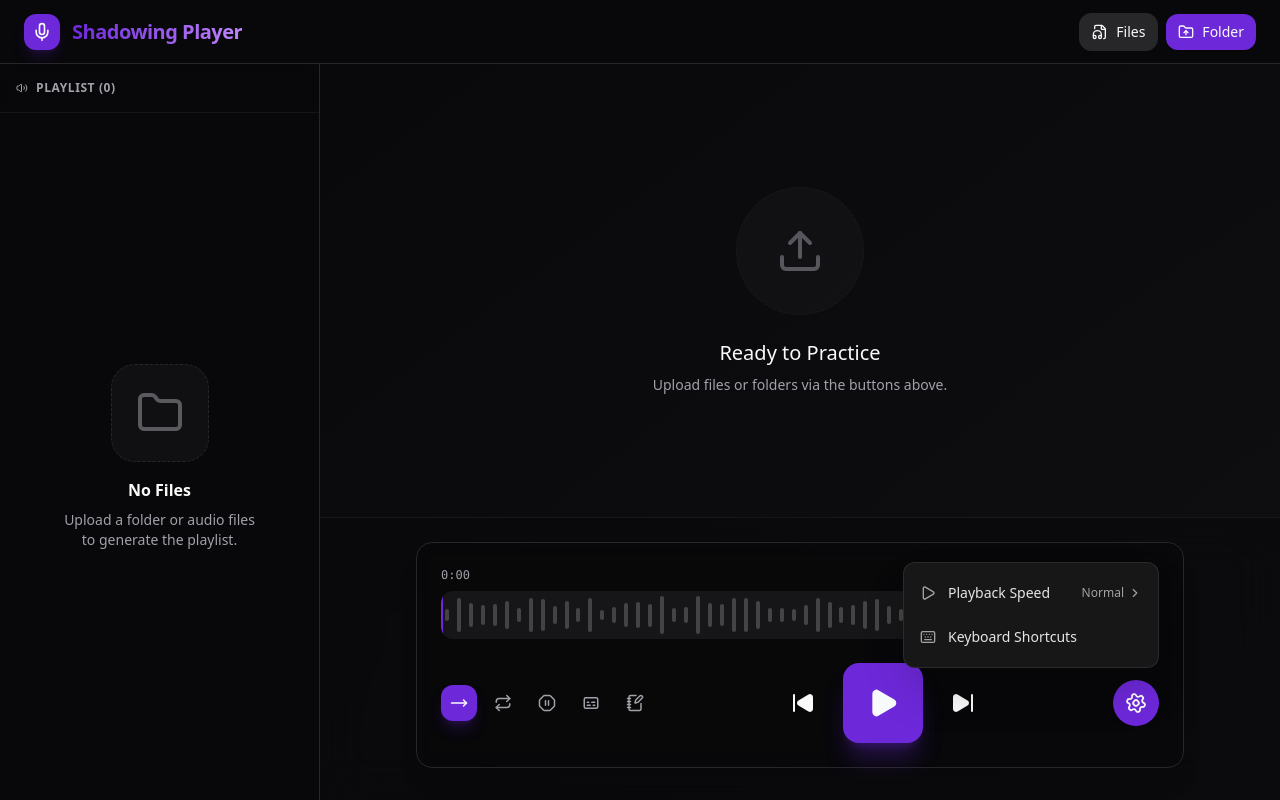
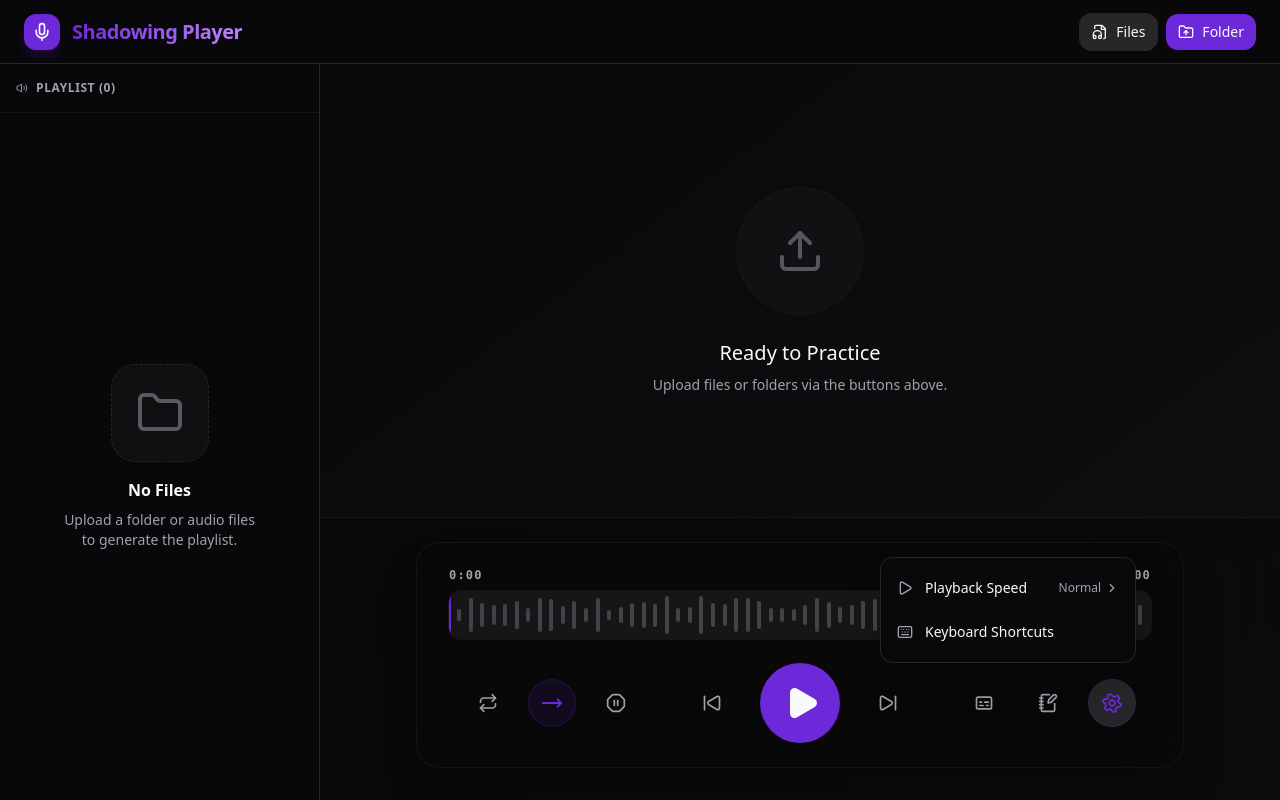
Before and after one commit to TanBuiDev/Shadowing_Player, a React (Vite) app: page / in a window 1280 px wide. Both pictures are taken after a click on the button 1136 px from the left and 703 px from the top of the page. Built offline with nearby package versions, Linux system fonts and the light colour scheme.

Commit message:
feat: add comprehensive audio player controls component with playback, seeking, looping, and settings.

```diff
--- a/src/features/player/Controls.jsx
+++ b/src/features/player/Controls.jsx
@@ -6,9 +6,7 @@ import {
     SkipBack,
     SkipForward,
     Repeat,
-  FastForward,
     PauseOctagon,
-  Volume2,
     MoveRight,
     NotebookPen,
     Captions,
@@ -20,6 +18,31 @@ import {
 } from 'lucide-react';
 import { usePlayer } from '@/context/PlayerContext';
 import { useFileSystem } from '@/context/FileSystemContext';
+
+// Helper Component for Standardized Secondary Buttons
+const ControlButton = ({
+    icon: Icon,
+    onClick,
+    active = false,
+    title,
+    className,
+    children,
+}) => (
+    <button
+        onClick={onClick}
+        title={title}
+        className={cn(
+            'group flex items-center justify-center w-12 h-12 rounded-full transition-all duration-200 border border-transparent',
+            active
+                ? 'bg-primary/10 text-primary border-primary/20 shadow-[0_0_15px_-3px_rgba(var(--primary),0.3)]'
+                : 'text-muted-foreground hover:bg-secondary hover:text-foreground',
+            className
+        )}
+    >
+        {Icon && <Icon size={20} className={cn('transition-transform duration-200', active && 'scale-110')} />}
+        {children}
+    </button>
+);
 
 export function Controls({ onOpenSettings }) {
     const {
@@ -86,32 +109,33 @@ export function Controls({ onOpenSettings }) {
     const toggleContinuous = () => setContinuousPlay(!continuousPlay);
 
     return (
-    <div className="flex flex-col gap-6 w-full max-w-3xl mx-auto p-6 bg-card/50 backdrop-blur-md border rounded-2xl shadow-xl">
+        <div className="flex flex-col gap-6 w-full max-w-3xl mx-auto p-6 bg-card/60 backdrop-blur-xl border border-border/40 rounded-3xl shadow-2xl">
             {/* Smooth Scrubbing Progress Bar */}
-      <div className="space-y-2">
-        <div className="flex justify-between text-xs font-medium text-muted-foreground font-mono">
+            <div className="space-y-2 px-2">
+                <div className="flex justify-between text-xs font-bold text-muted-foreground font-mono tracking-widest">
                     <span>{formatTime(sliderValue)}</span>
                     <span>{formatTime(duration)}</span>
                 </div>
 
                 <div className="relative h-12 w-full group select-none">
                     {/* Visual Track (Waveform) */}
-          <div className="absolute inset-0 bg-secondary/50 rounded-lg overflow-hidden pointer-events-none">
+                    <div className="absolute inset-0 bg-secondary/50 rounded-xl overflow-hidden pointer-events-none ring-1 ring-white/5">
                         {/* Mock Wavebars */}
-            <div className="absolute inset-0 flex items-center justify-between px-1 opacity-20">
+                        <div className="absolute inset-0 flex items-center justify-between px-2 opacity-20">
                             {Array.from({ length: 60 }).map((_, i) => (
                                 <div
                                     key={i}
-                  className="w-1 bg-foreground rounded-full transition-[height] duration-500"
+                                    className="w-1 bg-foreground rounded-full transition-[height] duration-500 will-change-[height]"
                                     style={{ height: `${20 + Math.random() * 60}%` }}
                                 />
                             ))}
                         </div>
                         {/* Progress Fill */}
                         <div
-              className="absolute top-0 left-0 h-full bg-primary/30 backdrop-blur-sm border-r-2 border-primary transition-none"
+                            className="absolute top-0 left-0 h-full bg-primary/30 backdrop-blur-sm border-r-2 border-primary transition-all duration-75 ease-out"
                             style={{
-                width: `${isFinite(duration) && duration > 0 ? (sliderValue / duration) * 100 : 0}%`,
+                                width: `${isFinite(duration) && duration > 0 ? (sliderValue / duration) * 100 : 0
+                                    }%`,
                             }}
                         />
                     </div>
@@ -128,128 +152,111 @@ export function Controls({ onOpenSettings }) {
                         onTouchStart={handleSeekStart}
                         onMouseUp={handleSeekEnd}
                         onTouchEnd={handleSeekEnd}
-            className="absolute inset-0 w-full h-full opacity-0 cursor-pointer z-10"
+                        className="absolute inset-0 w-full h-full opacity-0 cursor-pointer z-20"
                     />
                 </div>
             </div>
 
-      <div className="flex flex-col md:flex-row items-center justify-between gap-6">
-        {/* Playback Modes */}
-        <div className="flex items-center gap-2">
-          <button
+            {/* PRIMARY CONTROLS CONTAINER */}
+            <div className="flex flex-wrap items-center justify-center gap-4 md:gap-8 w-full">
+
+                {/* GROUP 1: PLAYBACK LOGIC (Left) */}
+                <div className="flex items-center gap-2 md:gap-4">
+                    <ControlButton
+                        icon={Repeat}
+                        title="Loop Current"
+                        active={loopCurrent}
+                        onClick={toggleMainLoop}
+                    />
+                    <ControlButton
+                        icon={MoveRight}
+                        title="Continuous Play"
+                        active={continuousPlay}
                         onClick={toggleContinuous}
-            className={cn(
-              'p-2 rounded-lg transition-all border border-transparent',
-              continuousPlay
-                ? 'bg-primary text-primary-foreground shadow-lg shadow-primary/25'
-                : 'text-muted-foreground hover:bg-secondary hover:text-foreground'
-            )}
-            title="Continuous Play"
-          >
-            <MoveRight size={18} />
-          </button>
-
-          <button
-            onClick={toggleMainLoop}
-            className={cn(
-              'p-2 rounded-lg transition-all border border-transparent',
-              loopCurrent
-                ? 'bg-primary text-primary-foreground shadow-lg shadow-primary/25'
-                : 'text-muted-foreground hover:bg-secondary hover:text-foreground'
-            )}
-            title="Loop Current"
-          >
-            <Repeat size={18} />
-          </button>
-
-          <button
+                    />
+                    <ControlButton
+                        icon={PauseOctagon}
+                        title="Auto-Pause"
+                        active={autoPause}
                         onClick={toggleAutoPauseMode}
-            className={cn(
-              'p-2 rounded-lg transition-all border border-transparent',
-              autoPause
-                ? 'bg-primary text-primary-foreground shadow-lg shadow-primary/25'
-                : 'text-muted-foreground hover:bg-secondary hover:text-foreground'
-            )}
-            title="Auto-Pause after file"
-          >
-            <PauseOctagon size={18} />
-          </button>
-
-          <button
-            onClick={() => togglePanel('subtitles')}
-            className={cn(
-              'p-2 rounded-lg transition-all border border-transparent relative',
-              activePanel === 'subtitles'
-                ? 'bg-primary text-primary-foreground shadow-lg shadow-primary/25'
-                : 'text-muted-foreground hover:bg-secondary hover:text-foreground'
-            )}
-            title="Subtitle Editor"
-          >
-            <Captions size={18} />
-          </button>
-
-          <button
-            onClick={() => togglePanel('notes')}
-            className={cn(
-              'p-2 rounded-lg transition-all border border-transparent relative',
-              activePanel === 'notes'
-                ? 'bg-primary text-primary-foreground shadow-lg shadow-primary/25'
-                : 'text-muted-foreground hover:bg-secondary hover:text-foreground'
-            )}
-            title="Study Notes"
-          >
-            <NotebookPen size={18} />
-          </button>
+                    />
                 </div>
 
-        {/* Main Controls */}
-        <div className="flex items-center gap-4">
-          <button
+                {/* GROUP 2: TRANSPORT (Center) */}
+                <div className="flex items-center gap-4 md:gap-6 px-4">
+                    <ControlButton
+                        icon={SkipBack}
+                        title="Previous"
                         onClick={prevTrack}
-            className="p-3 text-foreground hover:text-primary transition-colors hover:bg-secondary rounded-full"
-          >
-            <SkipBack size={24} fill="currentColor" />
-          </button>
+                        className="hover:text-primary hover:bg-primary/5"
+                    />
 
                     <button
                         onClick={togglePlayPause}
-            className="p-6 bg-primary text-primary-foreground rounded-2xl shadow-xl shadow-primary/30 hover:scale-105 active:scale-95 transition-all"
+                        className="group flex items-center justify-center w-20 h-20 bg-primary text-primary-foreground rounded-full shadow-[0_10px_40px_-10px_rgba(var(--primary),0.5)] hover:bg-primary/90 hover:scale-105 active:scale-95 transition-all duration-300"
                     >
                         {isPlaying ? (
-              <Pause size={32} fill="currentColor" />
+                            <Pause size={36} fill="currentColor" onClick={togglePlayPause} />
                         ) : (
-              <Play size={32} fill="currentColor" />
+                            <Play size={36} fill="currentColor" className="ml-1" />
                         )}
                     </button>
 
-          <button
+                    <ControlButton
+                        icon={SkipForward}
+                        title="Next"
                         onClick={nextTrack}
-            className="p-3 text-foreground hover:text-primary transition-colors hover:bg-secondary rounded-full"
-          >
-            <SkipForward size={24} fill="currentColor" />
-          </button>
+                        className="hover:text-primary hover:bg-primary/5"
+                    />
                 </div>
 
-        {/* Speed Control / Settings Menu */}
+                {/* GROUP 3: FEATURES & SETTINGS (Right) */}
+                <div className="flex items-center gap-2 md:gap-4">
+                    <ControlButton
+                        icon={Captions}
+                        title="Subtitles"
+                        active={activePanel === 'subtitles'}
+                        onClick={() => togglePanel('subtitles')}
+                    />
+                    <ControlButton
+                        icon={NotebookPen}
+                        title="Notes"
+                        active={activePanel === 'notes'}
+                        onClick={() => togglePanel('notes')}
+                    />
+
+                    {/* Settings Dropdown Wrapper */}
                     <div className="relative">
-          {/* Popover Menu */}
+                        <ControlButton
+                            icon={Settings}
+                            title="Settings"
+                            active={isSettingsOpen}
+                            onClick={() => {
+                                setIsSettingsOpen(!isSettingsOpen);
+                                setSettingsView('main');
+                            }}
+                            className={isSettingsOpen ? "rotate-45 bg-secondary" : "hover:rotate-90"}
+                        />
+
+                        {/* Settings Popover */}
                         {isSettingsOpen && (
                             <>
-              {/* Backdrop to close menu on outside click */}
-              <div className="fixed inset-0 z-40" onClick={() => setIsSettingsOpen(false)} />
-
-              <div className="absolute bottom-full right-0 mb-3 w-64 bg-neutral-900 border border-neutral-700/50 rounded-xl shadow-2xl z-50 overflow-hidden animate-in fade-in slide-in-from-bottom-2 duration-200">
+                                <div
+                                    className="fixed inset-0 z-40"
+                                    onClick={() => setIsSettingsOpen(false)}
+                                />
+                                <div className="absolute bottom-full right-1/2 translate-x-1/2 md:right-0 md:translate-x-0 mb-4 w-64 bg-card border border-border rounded-xl shadow-2xl z-50 overflow-hidden animate-in fade-in zoom-in-95 duration-200">
                                     {settingsView === 'main' && (
                                         <div className="py-2">
                                             <button
                                                 onClick={() => setSettingsView('speed')}
-                      className="w-full flex items-center justify-between px-4 py-3 text-sm text-neutral-200 hover:bg-white/5 transition-colors"
+                                                className="w-full flex items-center justify-between px-4 py-3 text-sm hover:bg-secondary/50 transition-colors"
                                             >
                                                 <div className="flex items-center gap-3">
-                        <Play size={16} className="text-neutral-400" />
+                                                    <Play size={16} className="text-muted-foreground" />
                                                     <span>Playback Speed</span>
                                                 </div>
-                      <div className="flex items-center gap-1 text-neutral-400">
+                                                <div className="flex items-center gap-1 text-muted-foreground">
                                                     <span className="text-xs font-medium">
                                                         {playbackSpeed === 1 ? 'Normal' : `${playbackSpeed}x`}
                                                     </span>
@@ -262,10 +269,10 @@ export function Controls({ onOpenSettings }) {
                                                     setIsSettingsOpen(false);
                                                     onOpenSettings();
                                                 }}
-                      className="w-full flex items-center justify-between px-4 py-3 text-sm text-neutral-200 hover:bg-white/5 transition-colors"
+                                                className="w-full flex items-center justify-between px-4 py-3 text-sm hover:bg-secondary/50 transition-colors"
                                             >
                                                 <div className="flex items-center gap-3">
-                        <Keyboard size={16} className="text-neutral-400" />
+                                                    <Keyboard size={16} className="text-muted-foreground" />
                                                     <span>Keyboard Shortcuts</span>
                                                 </div>
                                             </button>
@@ -276,7 +283,7 @@ export function Controls({ onOpenSettings }) {
                                         <div className="py-2">
                                             <button
                                                 onClick={() => setSettingsView('main')}
-                      className="w-full flex items-center gap-2 px-3 py-2 text-sm text-neutral-400 hover:text-neutral-200 border-b border-neutral-700/50 mb-1"
+                                                className="w-full flex items-center gap-2 px-3 py-2 text-sm text-muted-foreground hover:text-foreground border-b border-border/50 mb-1"
                                             >
                                                 <ChevronLeft size={14} />
                                                 <span>Playback Speed</span>
@@ -290,20 +297,14 @@ export function Controls({ onOpenSettings }) {
                                                             setIsSettingsOpen(false);
                                                             setSettingsView('main');
                                                         }}
-                          className="w-full flex items-center gap-3 px-6 py-2.5 text-sm hover:bg-white/5 transition-colors"
+                                                        className="w-full flex items-center gap-3 px-6 py-2.5 text-sm hover:bg-secondary/50 transition-colors"
                                                     >
-                          {playbackSpeed === speed ? (
-                            <Check size={14} className="text-primary" />
-                          ) : (
-                            <div className="w-3.5" /> // Spacer
-                          )}
-                          <span
-                            className={cn(
-                              playbackSpeed === speed
-                                ? 'text-white font-medium'
-                                : 'text-neutral-300'
-                            )}
-                          >
+                                                        <div className="w-4 flex items-center justify-center">
+                                                            {playbackSpeed === speed && <Check size={14} className="text-primary" />}
+                                                        </div>
+                                                        <span className={cn(
+                                                            playbackSpeed === speed ? "text-foreground font-medium" : "text-muted-foreground"
+                                                        )}>
                                                             {speed === 1 ? 'Normal' : `${speed}x`}
                                                         </span>
                                                     </button>
@@ -314,23 +315,7 @@ export function Controls({ onOpenSettings }) {
                                 </div>
                             </>
                         )}
-
-          {/* Trigger Button */}
-          <button
-            onClick={() => {
-              setIsSettingsOpen(!isSettingsOpen);
-              setSettingsView('main');
-            }}
-            className={cn(
-              'p-3 rounded-full transition-all',
-              isSettingsOpen
-                ? 'bg-primary text-primary-foreground rotate-45'
-                : 'text-muted-foreground hover:bg-secondary hover:text-foreground hover:rotate-90'
-            )}
-            title="Playback Settings"
-          >
-            <Settings size={22} />
-          </button>
+                    </div>
                 </div>
             </div>
         </div>
```
Lines whose indentation alone changed are shown as unchanged.
